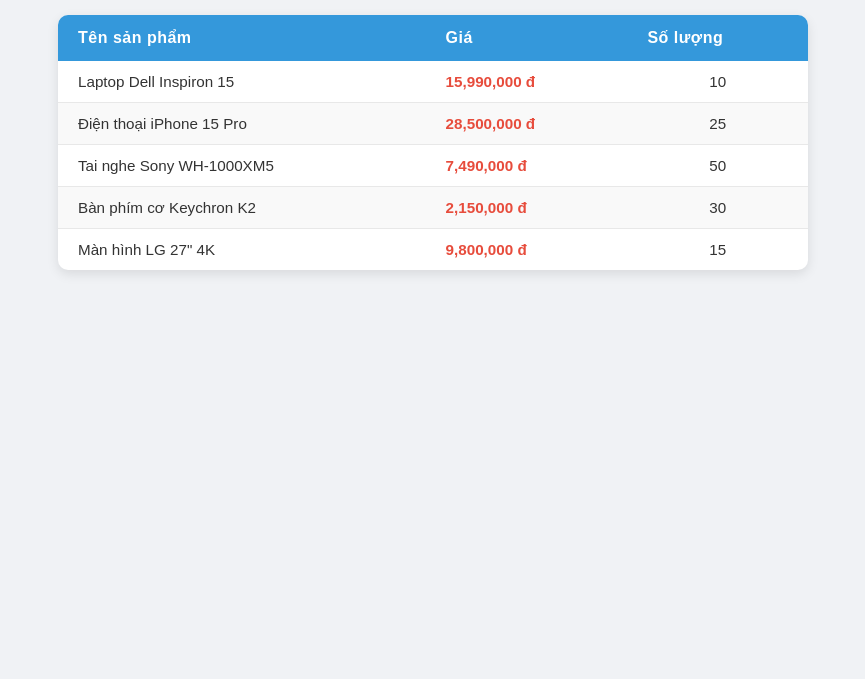
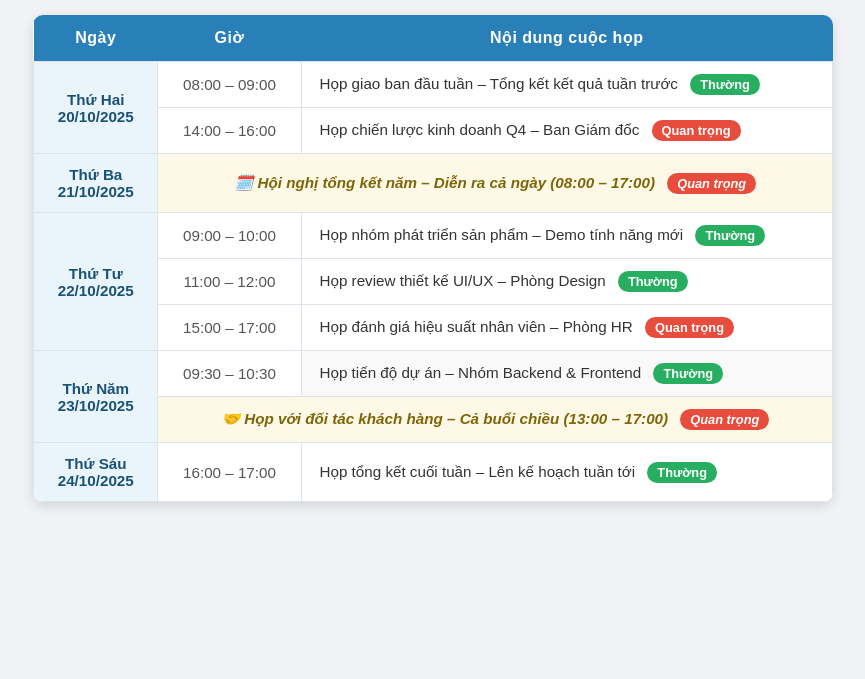
Before and after one commit to dtc245220035-hue/Box-model, a plain HTML site: page index.html in a window 1280 px wide. Shown: the part 121-800 px from the top of the page, without its empty margins (207-1072 px from the left). Drawn offline with Linux system fonts and the light colour scheme.

Commit message:
Add meeting schedule table with rowspan and colspan

```diff
--- a/index.html
+++ b/index.html
@@ -3,7 +3,7 @@
 <head>
     <meta charset="UTF-8">
     <meta name="viewport" content="width=device-width, initial-scale=1.0">
-    <title>Danh sách sản phẩm</title>
+    <title>Lịch họp công ty</title>
     <style>
         body {
             font-family: Arial, sans-serif;
@@ -20,11 +20,11 @@
         }
 
         .table-container {
-            max-width: 750px;
+            max-width: 800px;
             margin: 0 auto;
             background: #fff;
             border-radius: 10px;
-            box-shadow: 0 4px 12px rgba(0, 0, 0, 0.1);
+            box-shadow: 0 4px 12px rgba(0, 0, 0, 0.12);
             overflow: hidden;
         }
 
@@ -34,89 +34,187 @@
         }
 
         thead {
-            background-color: #3498db;
+            background-color: #2980b9;
             color: #fff;
         }
 
         th {
             padding: 14px 20px;
-            text-align: left;
+            text-align: center;
             font-size: 1rem;
             letter-spacing: 0.5px;
         }
 
         td {
-            padding: 12px 20px;
-            border-bottom: 1px solid #e8e8e8;
+            padding: 12px 18px;
+            border: 1px solid #dde3ea;
             font-size: 0.95rem;
+            vertical-align: middle;
         }
 
-        tbody tr:last-child td {
-            border-bottom: none;
+        /* Cột Ngày - gộp rowspan */
+        td.ngay {
+            text-align: center;
+            font-weight: bold;
+            background-color: #eaf4fb;
+            color: #1a5276;
+            white-space: nowrap;
         }
 
-        tbody tr:hover {
-            background-color: #eaf4fb;
+        /* Cột Giờ */
+        td.gio {
+            text-align: center;
+            white-space: nowrap;
+            color: #555;
+        }
+
+        /* Ô gộp colspan - họp cả ngày / kéo dài */
+        td.hop-dai {
+            text-align: center;
+            font-style: italic;
+            background-color: #fef9e7;
+            color: #7d6608;
+            font-weight: bold;
+        }
+
+        /* Màu xen kẽ theo nhóm ngày */
+        tr.nhom-chan td.noi-dung {
+            background-color: #f9f9f9;
+        }
+
+        tr.nhom-le td.noi-dung {
+            background-color: #ffffff;
+        }
+
+        tbody tr:hover td {
+            background-color: #d6eaf8 !important;
             transition: background-color 0.2s;
         }
 
-        tbody tr:nth-child(even) {
-            background-color: #f9f9f9;
+        /* Badge trạng thái */
+        .badge {
+            display: inline-block;
+            padding: 3px 10px;
+            border-radius: 12px;
+            font-size: 0.8rem;
+            font-weight: bold;
+            margin-left: 8px;
         }
 
-        tbody tr:nth-child(even):hover {
-            background-color: #eaf4fb;
+        .badge-quan-trong {
+            background-color: #e74c3c;
+            color: #fff;
         }
 
-        .price {
-            color: #e74c3c;
-            font-weight: bold;
-        }
-
-        .qty {
-            text-align: center;
+        .badge-thuong {
+            background-color: #27ae60;
+            color: #fff;
         }
     </style>
 </head>
 <body>
 
-    <h1>Danh sách sản phẩm</h1>
+    <h1>Lịch họp công ty</h1>
 
     <div class="table-container">
         <table>
             <thead>
                 <tr>
-                    <th>Tên sản phẩm</th>
-                    <th>Giá</th>
-                    <th>Số lượng</th>
+                    <th>Ngày</th>
+                    <th>Giờ</th>
+                    <th>Nội dung cuộc họp</th>
                 </tr>
             </thead>
             <tbody>
-                <tr>
-                    <td>Laptop Dell Inspiron 15</td>
-                    <td class="price">15,990,000 đ</td>
-                    <td class="qty">10</td>
+
+                <!-- ===== Thứ Hai 20/10 – 2 cuộc họp (rowspan=2) ===== -->
+                <tr class="nhom-le">
+                    <td class="ngay" rowspan="2">
+                        Thứ Hai<br>20/10/2025
+                    </td>
+                    <td class="gio">08:00 – 09:00</td>
+                    <td class="noi-dung">
+                        Họp giao ban đầu tuần – Tổng kết kết quả tuần trước
+                        <span class="badge badge-thuong">Thường</span>
+                    </td>
                 </tr>
-                <tr>
-                    <td>Điện thoại iPhone 15 Pro</td>
-                    <td class="price">28,500,000 đ</td>
-                    <td class="qty">25</td>
+                <tr class="nhom-le">
+                    <td class="gio">14:00 – 16:00</td>
+                    <td class="noi-dung">
+                        Họp chiến lược kinh doanh Q4 – Ban Giám đốc
+                        <span class="badge badge-quan-trong">Quan trọng</span>
+                    </td>
                 </tr>
-                <tr>
-                    <td>Tai nghe Sony WH-1000XM5</td>
-                    <td class="price">7,490,000 đ</td>
-                    <td class="qty">50</td>
+
+                <!-- ===== Thứ Ba 21/10 – họp cả ngày (colspan để gộp cột Giờ + Nội dung) ===== -->
+                <tr class="nhom-chan">
+                    <td class="ngay">
+                        Thứ Ba<br>21/10/2025
+                    </td>
+                    <!-- colspan=2: gộp cột "Giờ" và "Nội dung cuộc họp" thành 1 ô -->
+                    <td class="hop-dai" colspan="2">
+                        🗓️ Hội nghị tổng kết năm – Diễn ra cả ngày (08:00 – 17:00)
+                        <span class="badge badge-quan-trong">Quan trọng</span>
+                    </td>
                 </tr>
-                <tr>
-                    <td>Bàn phím cơ Keychron K2</td>
-                    <td class="price">2,150,000 đ</td>
-                    <td class="qty">30</td>
+
+                <!-- ===== Thứ Tư 22/10 – 3 cuộc họp (rowspan=3) ===== -->
+                <tr class="nhom-le">
+                    <td class="ngay" rowspan="3">
+                        Thứ Tư<br>22/10/2025
+                    </td>
+                    <td class="gio">09:00 – 10:00</td>
+                    <td class="noi-dung">
+                        Họp nhóm phát triển sản phẩm – Demo tính năng mới
+                        <span class="badge badge-thuong">Thường</span>
+                    </td>
                 </tr>
-                <tr>
-                    <td>Màn hình LG 27" 4K</td>
-                    <td class="price">9,800,000 đ</td>
-                    <td class="qty">15</td>
+                <tr class="nhom-le">
+                    <td class="gio">11:00 – 12:00</td>
+                    <td class="noi-dung">
+                        Họp review thiết kế UI/UX – Phòng Design
+                        <span class="badge badge-thuong">Thường</span>
+                    </td>
                 </tr>
+                <tr class="nhom-le">
+                    <td class="gio">15:00 – 17:00</td>
+                    <td class="noi-dung">
+                        Họp đánh giá hiệu suất nhân viên – Phòng HR
+                        <span class="badge badge-quan-trong">Quan trọng</span>
+                    </td>
+                </tr>
+
+                <!-- ===== Thứ Năm 23/10 – 2 cuộc họp (rowspan=2), cuộc họp 2 dùng colspan ===== -->
+                <tr class="nhom-chan">
+                    <td class="ngay" rowspan="2">
+                        Thứ Năm<br>23/10/2025
+                    </td>
+                    <td class="gio">09:30 – 10:30</td>
+                    <td class="noi-dung">
+                        Họp tiến độ dự án – Nhóm Backend &amp; Frontend
+                        <span class="badge badge-thuong">Thường</span>
+                    </td>
+                </tr>
+                <tr class="nhom-chan">
+                    <!-- colspan=2: cuộc họp khách hàng kéo dài, gộp Giờ + Nội dung -->
+                    <td class="hop-dai" colspan="2">
+                        🤝 Họp với đối tác khách hàng – Cả buổi chiều (13:00 – 17:00)
+                        <span class="badge badge-quan-trong">Quan trọng</span>
+                    </td>
+                </tr>
+
+                <!-- ===== Thứ Sáu 24/10 – 1 cuộc họp ===== -->
+                <tr class="nhom-le">
+                    <td class="ngay">
+                        Thứ Sáu<br>24/10/2025
+                    </td>
+                    <td class="gio">16:00 – 17:00</td>
+                    <td class="noi-dung">
+                        Họp tổng kết cuối tuần – Lên kế hoạch tuần tới
+                        <span class="badge badge-thuong">Thường</span>
+                    </td>
+                </tr>
+
             </tbody>
         </table>
     </div>
```
